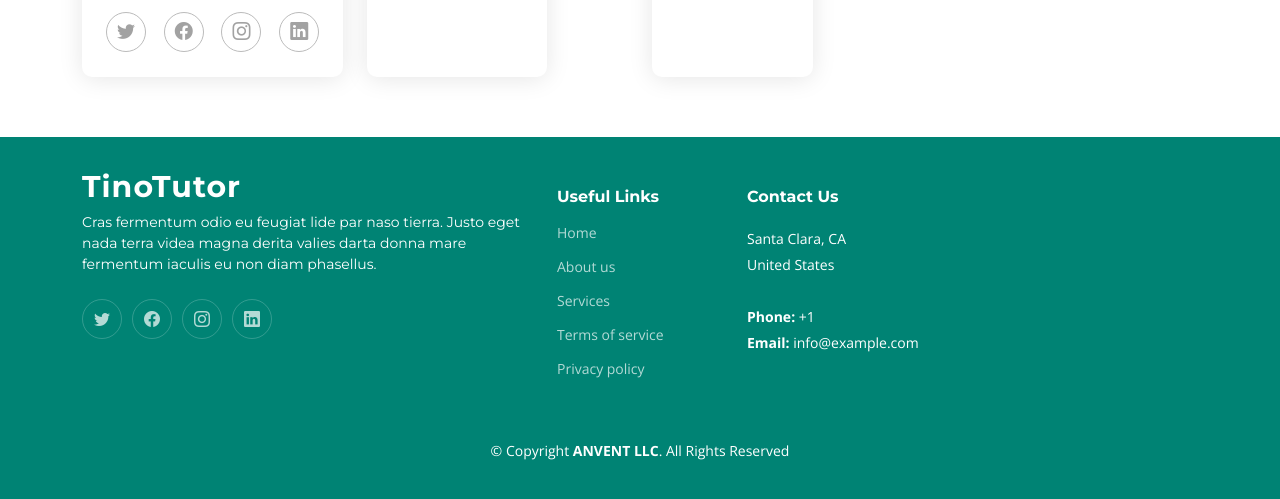
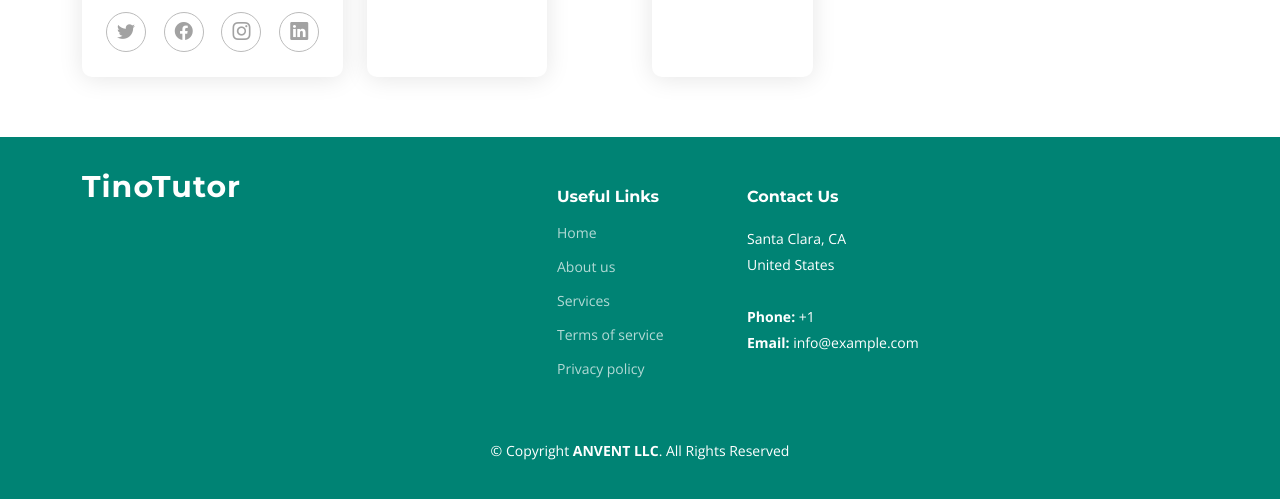
Before and after one commit to adnx26/TinoNews, a plain HTML site: page answerly-website-main/index.html in a window 1280 px wide. Shown: the part 1247-1746 px from the top of the page. Drawn offline with nearby package versions, Linux system fonts and the light colour scheme.

Commit message:
minor changes

```diff
--- a/answerly-website-main/index.html
+++ b/answerly-website-main/index.html
@@ -294,13 +294,14 @@
           <a href="index.html" class="logo d-flex align-items-center">
             <span>TinoTutor</span>
           </a>
-          <p>Cras fermentum odio eu feugiat lide par naso tierra. Justo eget nada terra videa magna derita valies darta donna mare fermentum iaculis eu non diam phasellus.</p>
+          <!--
           <div class="social-links d-flex mt-4">
             <a href="#" class="twitter"><i class="bi bi-twitter"></i></a>
             <a href="#" class="facebook"><i class="bi bi-facebook"></i></a>
             <a href="#" class="instagram"><i class="bi bi-instagram"></i></a>
             <a href="#" class="linkedin"><i class="bi bi-linkedin"></i></a>
           </div>
+          -->
         </div>
 
         <div class="col-lg-2 col-6 footer-links">
```
Also changed, not shown: answerly-website-main/blog.html (+2 -1 lines).
